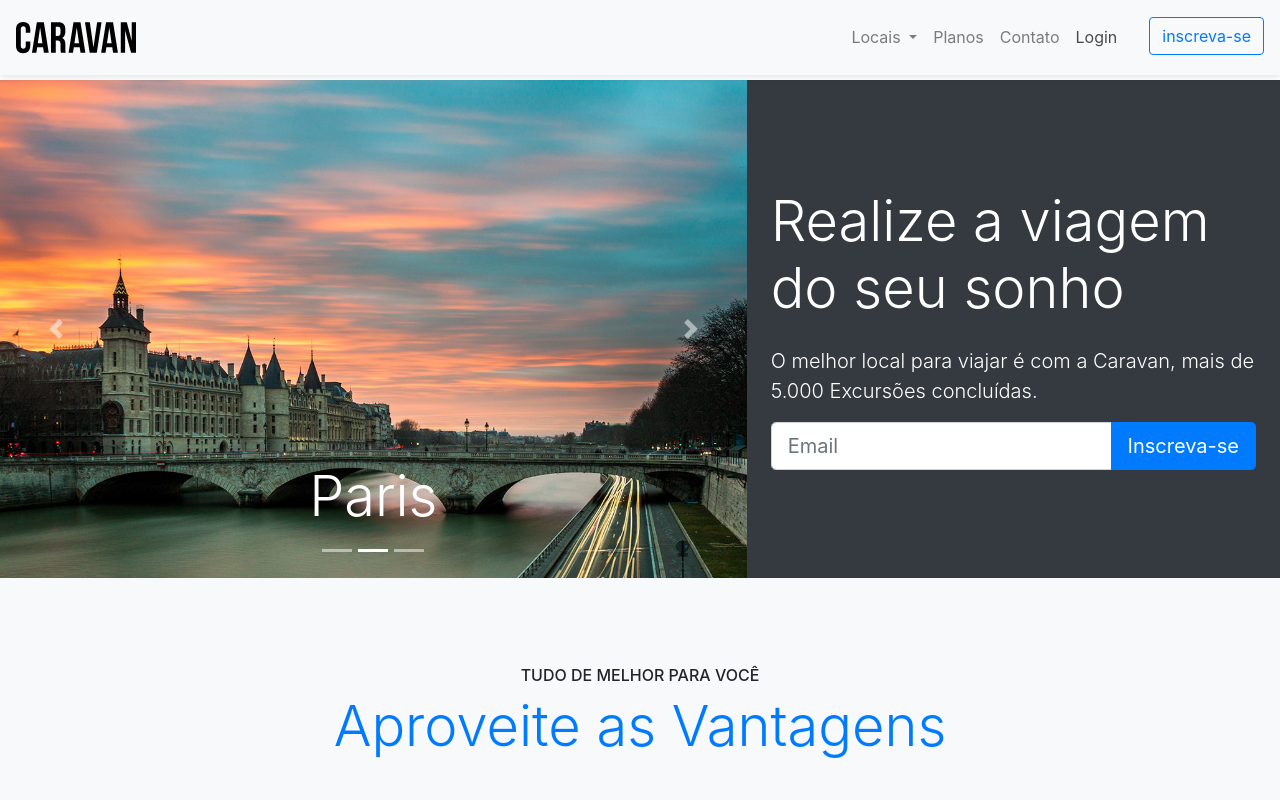
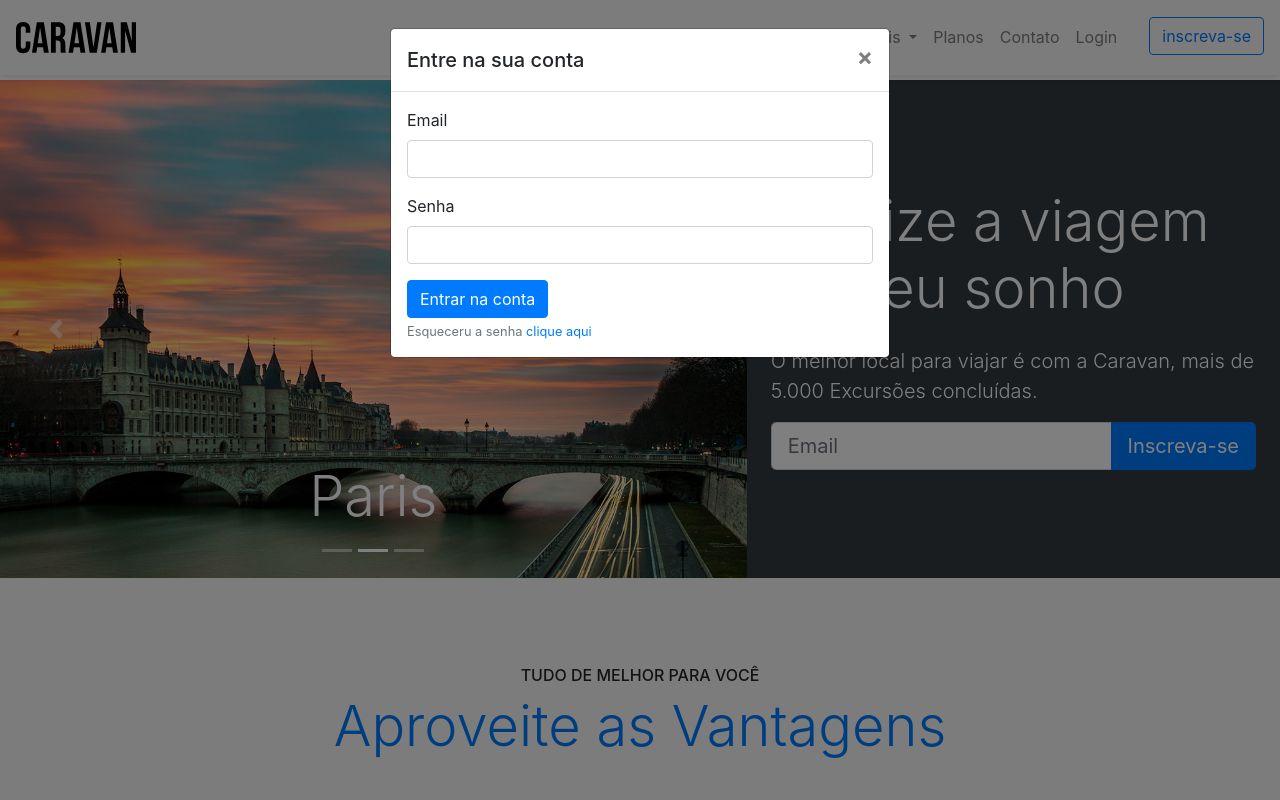
Before and after one commit to Azevedolsf/projetoBootstrap, a plain HTML site: page index.html in a window 1280 px wide. Both pictures are taken after a click on the link "Login". Shown: the top 800 px of the page. Drawn offline with Linux system fonts and the light colour scheme.

Commit message:
subindo alteraçõs no footer e criação da modal de login

```diff
--- a/index.html
+++ b/index.html
@@ -10,7 +10,36 @@
         <link rel="stylesheet" href="css/style.css">
     </head>
     <body>
-
+        <!-- Modal -->
+        <div class="modal fade" id="loginModal" tabindex="-1" aria-labelledby="loginModalLabel" aria-hidden="true">
+            <div class="modal-dialog">
+                <div class="modal-content">
+                    <div class="modal-header">
+                        <h5 class="modal-title" id="exampleModalLabel">Entre na sua conta</h5>
+                        <button type="button" class="close" data-dismiss="modal" aria-label="Close">
+                            <span aria-hidden="true">&times;</span>
+                        </button>
+                    </div>
+                    <div class="modal-body">
+                        <form>
+                            <div class="form-group">
+                                <label for="loginEmail">Email</label>
+                                <input type="email" class="form-control" id="loginEmail">
+                            </div>
+                            <div class="form-group">
+                                <label for="loginSenha">Senha</label>
+                                <input type="password" class="form-control" id="loginSenha">
+                            </div>
+                            <button type="submit" class="btn btn-primary">Entrar na conta</button>
+                            <small class="form-text text-muted">
+                                Esqueceru a senha <a href="#">clique aqui</a>
+                            </small>
+                        </form>
+                    </div>
+                </div>
+            </div>
+        </div>
+        <!-- Menu -->
         <nav class="navbar navbar-expand-md navbar-light bg-light fixed-top py-3 box-shadow">
             <a href="index.html" class="navbar-brand">
                 <img src="img/caravan.svg" alt="Caravan">
@@ -48,7 +77,7 @@
                     </li>
 
                     <li class="nav-item">
-                        <a href="#" class="nav-link">Login</a>
+                        <a href="#" class="nav-link" data-toggle="modal" data-target="#loginModal">Login</a>
                     </li>
 
                     <li class="nav-item">
```
